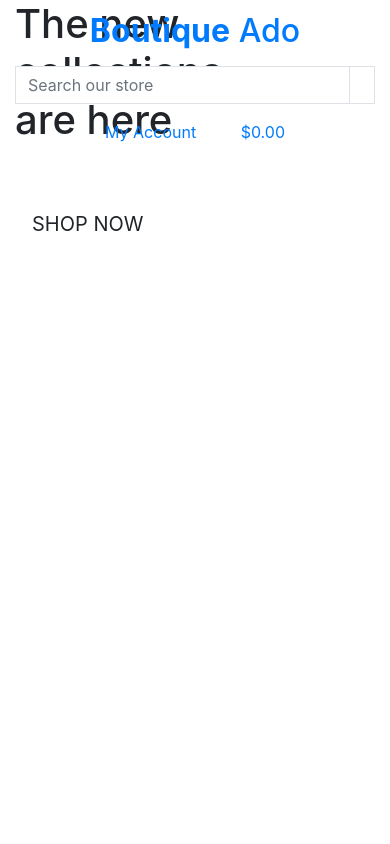
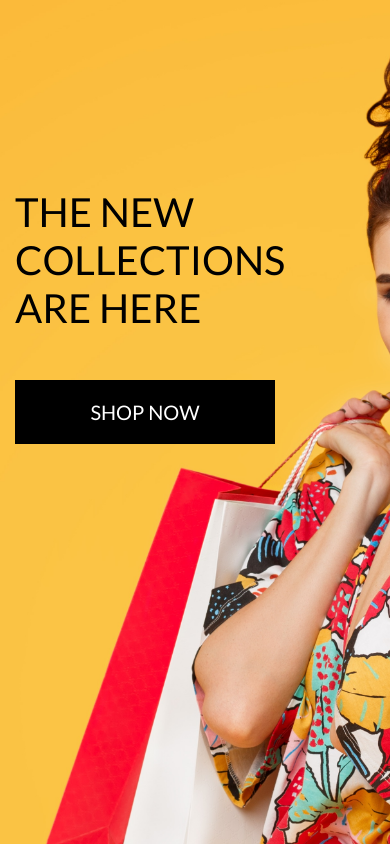
Before and after one commit to Lithill/boutique_ado__v1, a Django app: page / in a window 390 px wide. Run offline with Django 3.2, Linux system fonts and the light colour scheme; some libraries are stand-ins or nearby versions.

Commit message:
completed homepage header and css

```diff
--- a/boutique_ado/settings.py
+++ b/boutique_ado/settings.py
@@ -148,6 +148,10 @@ USE_TZ = True
 # https://docs.djangoproject.com/en/3.2/howto/static-files/
 
 STATIC_URL = '/static/'
+STATICFILES_DIRS = (os.path.join(BASE_DIR, 'static'),)
+
+MEDIA_URL = '/media/'
+MEDIA_ROOT = os.path.join(BASE_DIR, 'media')
 
 # Default primary key field type
 # https://docs.djangoproject.com/en/3.2/ref/settings/#default-auto-field
--- a/boutique_ado/urls.py
+++ b/boutique_ado/urls.py
@@ -15,9 +15,11 @@ Including another URLconf
 """
 from django.contrib import admin
 from django.urls import path, include
+from django.conf import settings
+from django.conf.urls.static import static
 
 urlpatterns = [
     path('admin/', admin.site.urls),
     path('accounts/', include('allauth.urls')),
     path('', include('home.urls'))
-]
+] + static(settings.MEDIA_URL, document_root=settings.MEDIA_ROOT)
--- /dev/null
+++ b/static/css/base.css
@@ -0,0 +1,81 @@
+html {
+    height: 100%;
+}
+
+body {
+    background: url('/media/homepage_background_cropped.jpg') no-repeat center center fixed;
+    background-size: cover;
+    height: calc(100vh - 164px);
+    color: #555;
+    font-family: 'Lato';
+}
+
+/* from Bulma */
+.icon {
+    align-items: center;
+    display: inline-flex;
+    justify-content: center;
+    height: 1.5rem;
+    width: 1.5rem;
+}
+
+.logo-font {
+    text-transform: uppercase;
+}
+
+.main-logo-link {
+    width: fit-content;
+}
+
+.shop-now-button {
+    background: black;
+    color: white;
+    min-width: 260px;
+}
+
+.btn-black {
+    background: black;
+    color: white;
+}
+
+.shop-now-button:hover,
+.shop-now-button:active,
+.shop-now-button:focus,
+.btn-black:hover,
+.btn-black:active,
+.btn-black:focus {
+    background: #222;
+    color: white;
+}
+
+.text-black {
+    color: #000 !important;
+}
+
+.border-black {
+    border: 1px solid black !important;
+}
+
+/* -------------------------------- Media Queries */
+
+/* Slightly larger container on xl screens */
+@media (min-width: 1200px) {
+  .container {
+    max-width: 80%;
+  }
+}
+
+/* fixed top navbar only on medium and up */
+@media (min-width: 992px) {
+    .fixed-top-desktop-only {
+        position: fixed;
+        top: 0;
+        right: 0;
+        left: 0;
+        z-index: 1030;
+    }
+
+    .header-container {
+        padding-top: 164px;
+    }
+}
--- a/templates/base.html
+++ b/templates/base.html
@@ -1,11 +1,10 @@
-{% load static%}
+{% load static %}
 
 <!doctype html>
 <html lang="en">
   <head>
 
     {% block meta %}
-        <!-- Required meta tags -->
         <meta http-equiv="X-UA-Compatible" content="ie=edge">
         <meta charset="utf-8">
         <meta name="viewport" content="width=device-width, initial-scale=1, shrink-to-fit=no">
@@ -15,16 +14,19 @@
     {% endblock %}
 
     {% block corecss %}
-        <!-- Bootstrap CSS -->
-        <link rel="stylesheet" href="https://cdn.jsdelivr.net/npm/bootstrap@4.6.2/dist/css/bootstrap.min.css" integrity="sha384-xOolHFLEh07PJGoPkLv1IbcEPTNtaed2xpHsD9ESMhqIYd0nLMwNLD69Npy4HI+N" crossorigin="anonymous">
+        <link rel="stylesheet" href="https://stackpath.bootstrapcdn.com/bootstrap/4.4.1/css/bootstrap.min.css" integrity="sha384-Vkoo8x4CGsO3+Hhxv8T/Q5PaXtkKtu6ug5TOeNV6gBiFeWPGFN9MuhOf23Q9Ifjh" crossorigin="anonymous">
+        <link rel="stylesheet" href="https://fonts.googleapis.com/css?family=Lato">
+        <link rel="stylesheet" href="{% static 'css/base.css' %}">
     {% endblock %}
 
     {% block extra_css %}
     {% endblock %}
 
     {% block corejs %}
-        <script src="https://cdn.jsdelivr.net/npm/jquery@3.5.1/dist/jquery.min.js" integrity="sha256-9/aliU8dGd2tb6OSsuzixeV4y/faTqgFtohetphbbj0=" crossorigin="anonymous"></script>
-        <script src="https://cdn.jsdelivr.net/npm/bootstrap@4.6.2/dist/js/bootstrap.bundle.min.js" integrity="sha384-Fy6S3B9q64WdZWQUiU+q4/2Lc9npb8tCaSX9FK7E8HnRr0Jz8D6OP9dO5Vg3Q9ct" crossorigin="anonymous"></script>
+        <script src="https://kit.fontawesome.com/eb3ebdbe1a.js" crossorigin="anonymous"></script>
+        <script src="https://code.jquery.com/jquery-3.4.1.slim.min.js" integrity="sha384-J6qa4849blE2+poT4WnyKhv5vZF5SrPo0iEjwBvKU7imGFAV0wwj1yYfoRSJoZ+n" crossorigin="anonymous"></script>
+        <script src="https://cdn.jsdelivr.net/npm/popper.js@1.16.0/dist/umd/popper.min.js" integrity="sha384-Q6E9RHvbIyZFJoft+2mJbHaEWldlvI9IOYy5n3zV9zzTtmI3UksdQRVvoxMfooAo" crossorigin="anonymous"></script>
+        <script src="https://stackpath.bootstrapcdn.com/bootstrap/4.4.1/js/bootstrap.min.js" integrity="sha384-wfSDF2E50Y2D1uUdj0O3uMBJnjuUD4Ih7YwaYd1iqfktj0Uod8GCExl3Og8ifwB6" crossorigin="anonymous"></script>
     {% endblock %}
 
     {% block extra_js %}
@@ -34,16 +36,16 @@
   </head>
   <body>
     <header class="container-fluid fixed-top">
-      <div class="row">
+        <div id="topnav" class="row bg-white pt-lg-2 d-none d-lg-flex">
             <div class="col-12 col-lg-4 my-auto py-1 py-lg-0 text-center text-lg-left">
-          <a href="{$ url 'home' $}" class="nav-link main-logo-link">
+                <a href="{% url 'home' %}" class="nav-link main-logo-link">
                     <h2 class="logo-font text-black my-0"><strong>Boutique</strong> Ado</h2>
                 </a>
             </div>
             <div class="col-12 col-lg-4 my-auto py-1 py-lg-0">
-          <form action="GET" action="">
+                <form method="GET" action="">
                     <div class="input-group w-100">
-              <input class="form-control border border-black rounded-0" type="text" name="q" placeholder="Search our store">
+                        <input class="form-control border border-black rounded-0" type="text" name="q" placeholder="Search our site">
                         <div class="input-group-append">
                             <button class="form-control btn btn-black border border-black rounded-0" type="submit">
                                 <span class="icon">
@@ -108,5 +110,6 @@
     {% block postloadjs %}
     {% endblock %}
 
+
   </body>
 </html>
```
Also changed, not shown: media/homepage_background_cropped.jpg (added). Lines whose indentation alone changed are shown as unchanged.
